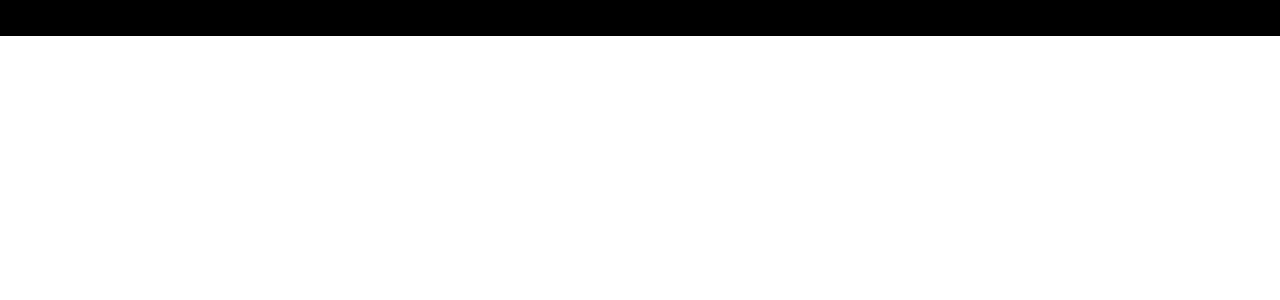
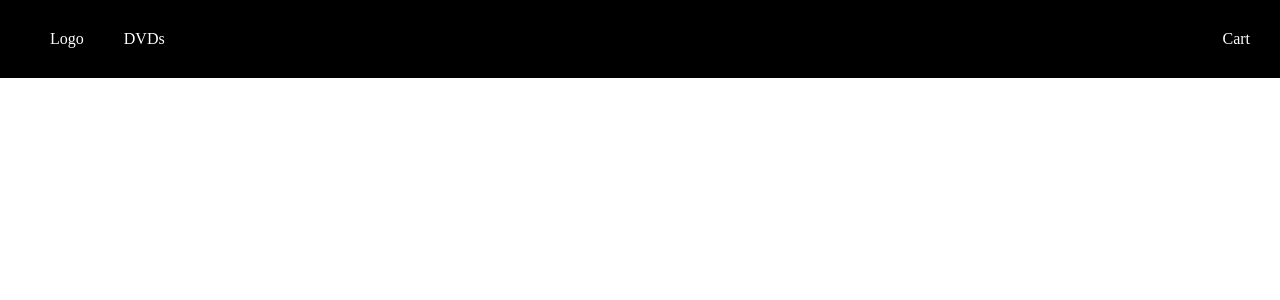
Before and after one commit to reireynoso/block-flix-lab, a React (Create React App) app: page / in a window 1280 px wide. Shown: the top 300 px of the page. Built offline with nearby package versions, Linux system fonts and the light colour scheme.

Commit message:
styled left menu of header

```diff
--- a/src/App.css
+++ b/src/App.css
@@ -6,13 +6,26 @@
 .header{
   background-color: black;
   display: flex;
-  justify-content: space-between
+  justify-content: space-between;
+  padding: 30px;
 }
 
 .left-menu {
-
+  display: flex;
+  justify-content: space-around;
+  color: white;
 }
 
+.left-menu > div {
+  padding: 0px 20px;
+}
+
+.left-menu > div:hover {
+  background-color: white;
+  color: black;
+}
+
+
 .right-menu{
-
+  color: white;
 }
```
